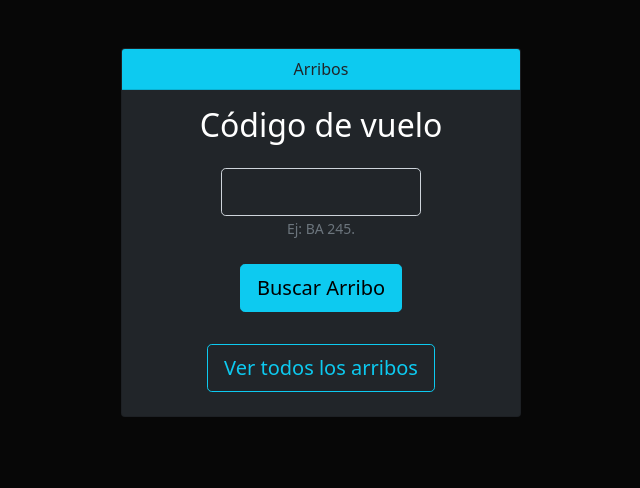
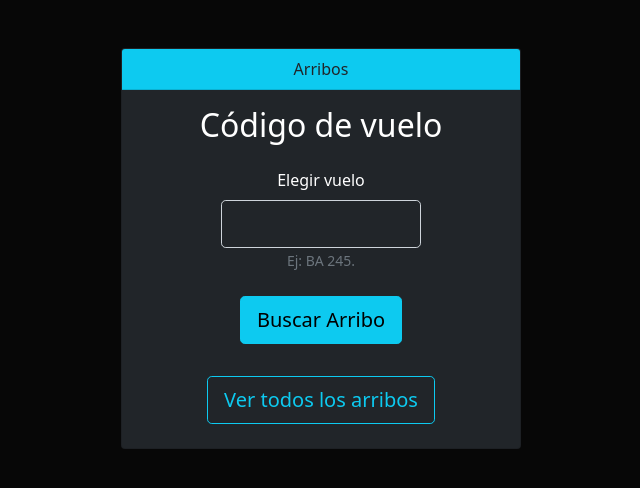
Before and after one commit to SebastianMaciel/consulta-vuelos, a Node server app: template views/index.ejs in a window 1280 px wide. Shown: the part 56-544 px from the top of the page, without its empty margins (319-959 px from the left). Run offline with Node 20, Linux system fonts and the light colour scheme; the template is opened without the code that fills it, so the values that code supplies are empty.

Commit message:
NEW - Datalist with real data - OK!

```diff
--- a/helpers/index.js
+++ b/helpers/index.js
@@ -1,5 +1,44 @@
 const rp = require("request-promise");
 const $ = require("cheerio");
+
+//  ============================================================================================================
+//  ============================================================================================================
+//
+//  Solo Vuelos
+//
+//  ============================================================================================================
+//  ============================================================================================================
+
+const soloVuelos = async () => {
+  // Esta va a ser la web para el scraping
+  const url = "https://www.aa2000.com.ar/ezeiza";
+  const dataVuelos = await rp(url);
+
+  try {
+    // Esta búsqueda nos devuelve la lista de textos que nos interesan
+    const vuelos = $("#arribos .popup .vuelo", dataVuelos);
+
+    // // En este vamos a pushear lo que nos interesa
+    let listaArribos = [];
+
+    // En el array, tenemos que buscar adentro los textos con info que queremos mostrar
+    for (let i = 0; i < vuelos.length; i++) {
+      // Creamos el objeto solo con la parte de texto que nos interesa, formateada.
+
+      let info = {
+        vuelo: vuelos[i].children[0].data.trim(),
+      };
+      // Lo agregamos a la lista de arribos
+      listaArribos.push(info);
+    }
+
+    return listaArribos;
+  } catch (error) {
+    // Con esto seteamos que el front muestre la falta de datos sin que se rompa
+    console.log(error);
+    return error;
+  }
+};
 
 //  ============================================================================================================
 //  ============================================================================================================
@@ -119,4 +158,5 @@ const partidas = async (codigoPartida) => {
 //  ============================================================================================================
 module.exports = {
   arribos,
+  soloVuelos,
 };
--- a/views/index.ejs
+++ b/views/index.ejs
@@ -47,7 +47,15 @@
           <div class="row g-3 align-items-center justify-content-center">
             <form action="/buscarArribo" method="POST">
               <div class="col-auto">
-                <input type="text" name="codigoArribo" class="form-control form-control-lg mx-auto bg-dark text-info" style="max-width: 200px">
+
+                <label for="exampleDataList" class="form-label">Elegir vuelo</label>
+                <!-- <input type="text" name="codigoArribo" class="form-control form-control-lg mx-auto bg-dark text-info" style="max-width: 200px"> -->
+                <input name="codigoArribo" class="form-control form-control-lg mx-auto bg-dark text-info" list="datalistOptions" id="exampleDataList" style="max-width: 200px" autocomplete="off">
+                <datalist id="datalistOptions">
+                  <% vuelos.forEach(vuelo => { %>
+                    <option value="<%= vuelo.vuelo %>">
+                    <% }) %>
+                </datalist>
               </div>
               <div class="col-auto">
                 <span class="form-text">
--- a/views/vuelo.ejs
+++ b/views/vuelo.ejs
@@ -40,6 +40,12 @@
     </nav>
 
     <div class="container mt-5">
+
+      <div class="d-flex mx-auto w-25">
+        <button class="btn btn-primary mx-auto" type="button">Button</button>
+        <button class="btn btn-primary mx-auto" type="button">Button</button>
+      </div>
+
       <% if(!vuelo) { %>
         <h1 class="display-3 text-white text-center">No hay coincidencias</h3>
         <h1 class="display-3 text-white text-center">para: <%= codigo %></h3>
```
Also changed, not shown: routes/index.js (+6 -2 lines), views/ver-arribos.ejs (+5 -3 lines).
